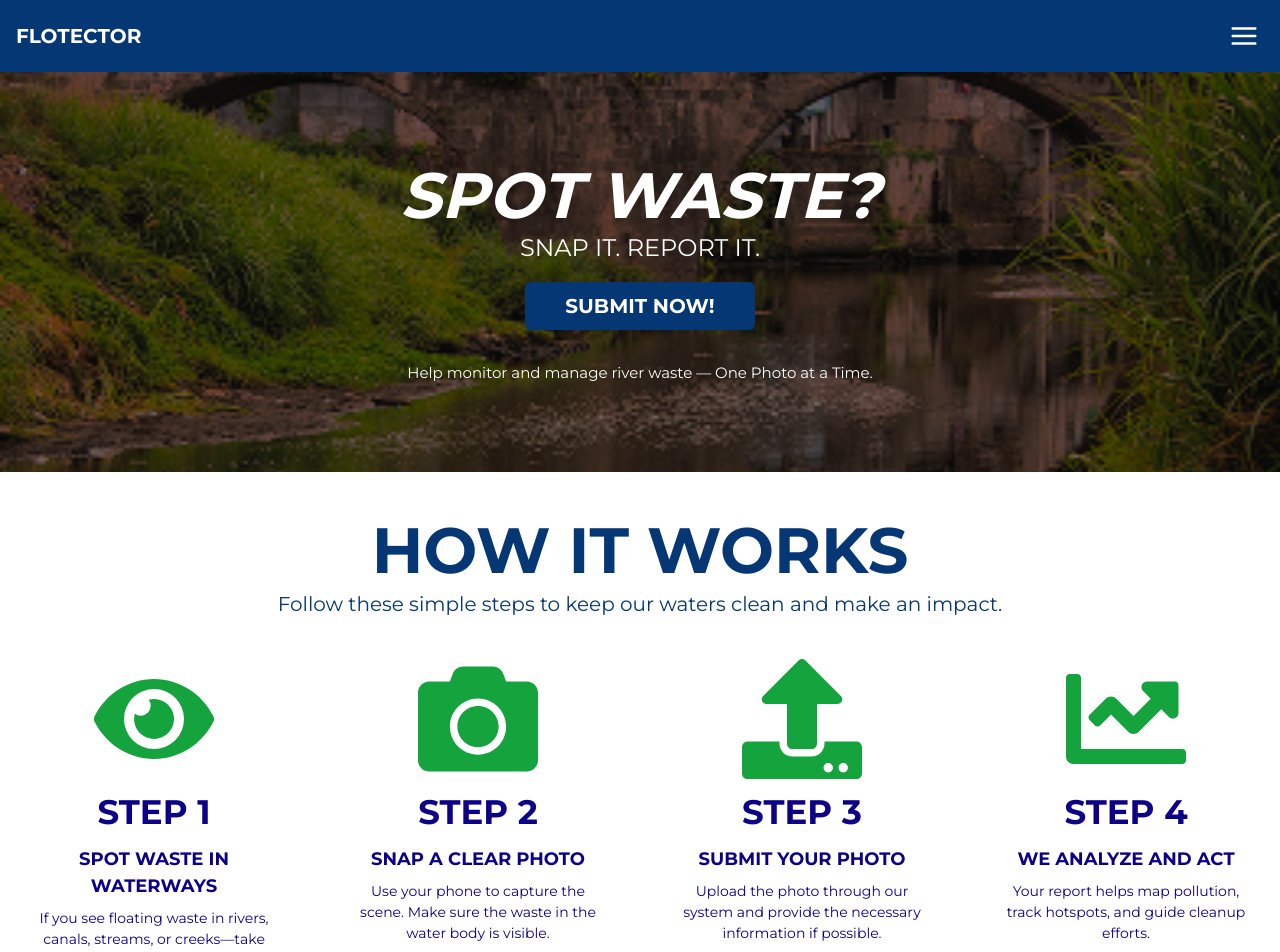
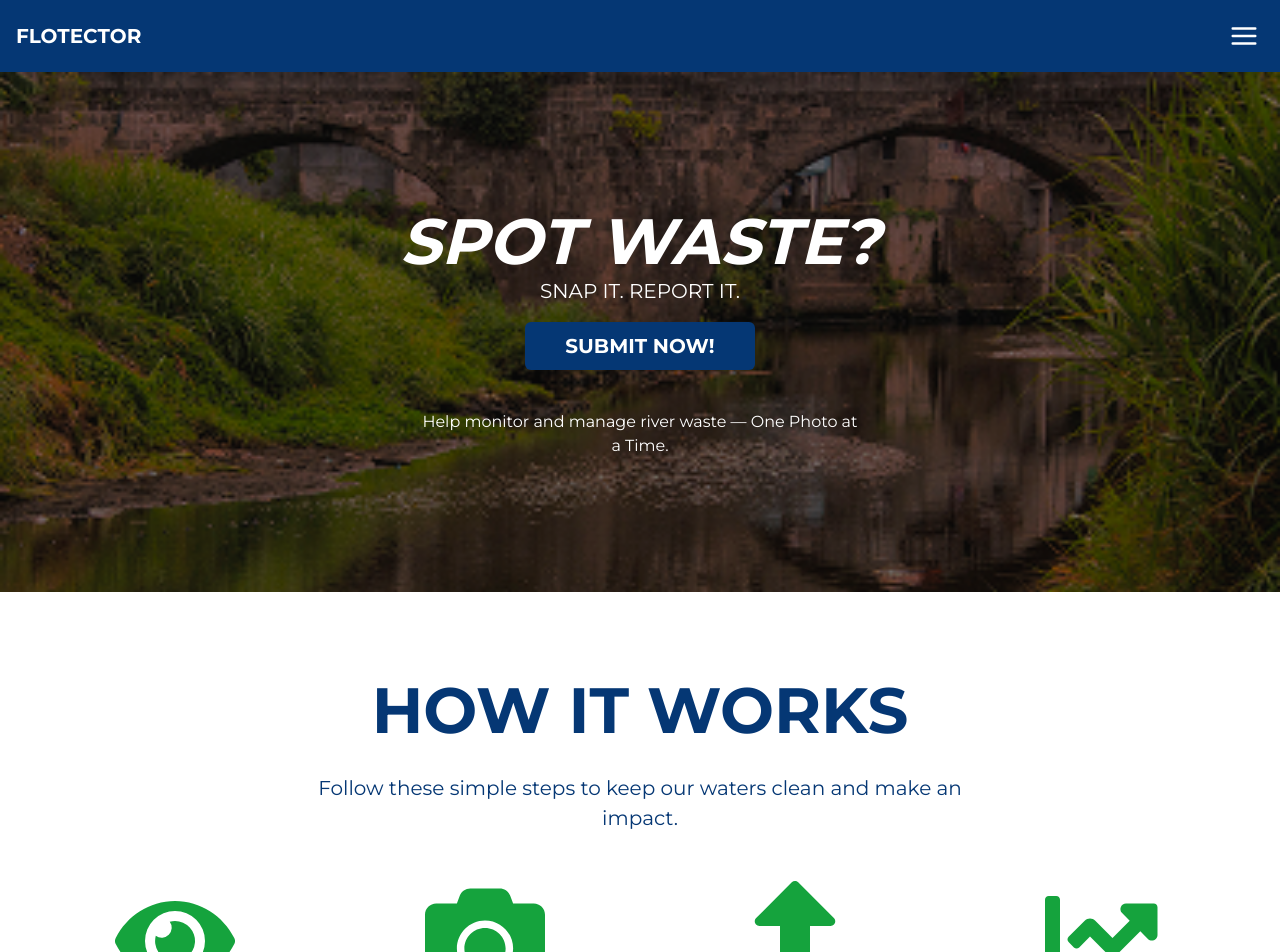
Before and after one commit to charlesascano/flotector, a React (Vite) app in the folder frontend/: page / in a window 1280 px wide. Shown: the top 952 px of the page. Built offline with nearby package versions, Linux system fonts and the light colour scheme.

Commit message:
layout overhaul, hero resize, steps overhaul

```diff
--- a/frontend/src/components/Hero.jsx
+++ b/frontend/src/components/Hero.jsx
@@ -1,45 +1,40 @@
 import React from 'react';
 import { Box, Button, Heading, Text, Flex } from '@chakra-ui/react';
-import { Link as RouterLink} from "react-router-dom";
+import { Link as RouterLink } from 'react-router-dom';
 import img from '../assets/hero-bg.png';
 
 const Hero = () => {
   return (
     <Box
-      bgImage={img}
-      backgroundSize="cover"
-      backgroundPosition="center"
-      width="100%"
-      height={{ base: "265px", md: "400px" }}
+      bgImage={`url(${img})`}
+      bgSize="cover"
+      bgPos="center"
+      w="100%"
+      minH={{ base: '400px', md: '450px', lg: '520px' }}
       color="white"
-      p={8}
       display="flex"
       flexDirection="column"
       justifyContent="center"
+      textAlign="center"
+      px={{ base: 6, md: 12 }}
+      py={{ base: 10, md: 16 }}
     >
-
-      <Flex
-        direction="column"
-        align="center"
-        justify="center"
-        textAlign="center"
-        gap={4}
-      >
+      <Flex direction="column" align="center" gap={4}>
         <Box>
           <Heading
-            fontSize={{ base: "4xl", md: "64px" }}
+            fontSize={{ base: '3xl', md: '5xl', lg: '64px' }}
             fontWeight="semibold"
             fontStyle="italic"
             lineHeight="1.1"
-            // this removes <br /> on desktop
-            display={{ base: "block", md: "inline" }}
+            display={{ base: 'block', md: 'inline' }}
           >
             SPOT
-            <Box as="span" display={{ base: "block", md: "inline" }}>
-              {" "}WASTE?
+            <Box as="span" display={{ base: 'block', md: 'inline' }}>
+              {' '}WASTE?
             </Box>
           </Heading>
-          <Text fontSize={{ base: "16px", md: "24px" }}>SNAP IT. REPORT IT.</Text>
+
+          <Text fontSize={{ base: 'md', md: 'xl' }}>SNAP IT. REPORT IT.</Text>
         </Box>
 
         <Button
@@ -47,21 +42,24 @@ const Hero = () => {
           to="/Submit"
           bg="#053774"
           color="white"
-          fontSize={["sm", "md", "xl"]}
+          fontSize={{ base: 'sm', md: 'lg', lg: 'xl' }}
           borderRadius="md"
-          px={[6, 8, 10]}
-          py={[4, 5, 6]}
-          _hover={{ bg: "#0645a0" }}
+          px={{ base: 6, md: 10 }}
+          py={{ base: 4, md: 6 }}
+          _hover={{ bg: '#0645a0' }}
         >
           SUBMIT NOW!
         </Button>
-      </Flex>
 
-      <Box textAlign="center">
-        <Text mt={8} fontSize={{ base: "10px", sm: "10px", md: "15px" }}>
+        <Text
+          mt={6}
+          fontSize={{ base: 'xs', md: 'sm', lg: 'md' }}
+          maxW="md"
+          mx="auto"
+        >
           Help monitor and manage river waste — One Photo at a Time.
         </Text>
-      </Box>
+      </Flex>
     </Box>
   );
 };
--- a/frontend/src/components/HowItWorks.jsx
+++ b/frontend/src/components/HowItWorks.jsx
@@ -1,7 +1,6 @@
 import { Box, Heading, Text, VStack, Icon, SimpleGrid } from '@chakra-ui/react';
 import { FaEye, FaCamera, FaUpload, FaChartLine } from 'react-icons/fa';
 
-// Step data
 const steps = [
   {
     icon: FaEye,
@@ -29,45 +28,47 @@ const steps = [
   },
 ];
 
-// Step card component
 const StepCard = ({ icon, title, subtitle, description }) => (
-  <VStack textAlign="center" spacing={2} maxW="260px" mx="auto">
-    <Icon as={icon} boxSize={{ base: '70px', sm: '90px', md: '100px', lg: '120px' }} color="#15A33D" />
-    <Text fontWeight="bold" fontSize={{ base: '28px', md: '34px' }} color="#0D0088">
+  <VStack textAlign="center" spacing={3} maxW="260px" mx="auto">
+    <Icon as={icon} boxSize={{ base: '70px', md: '100px', lg: '120px' }} color="#15A33D" />
+    <Text fontWeight="bold" fontSize={{ base: '2xl', md: '3xl' }} color="#0D0088">
       {title}
     </Text>
-    <Text fontWeight="700" fontSize={{ base: '16px', md: '18px' }} color="#0D0088">
+    <Text fontWeight="700" fontSize={{ base: 'md', md: 'lg' }} color="#0D0088">
       {subtitle}
     </Text>
-    <Text fontSize={{ base: '12px', md: '14px' }} color="#0D0088">
+    <Text fontSize={{ base: 'sm', md: 'md' }} color="#0D0088">
       {description}
     </Text>
   </VStack>
 );
 
 const HowItWorks = () => (
-  <Box py={10} px={5} bg="white">
+  <Box py={{ base: 16, md: 20 }} px={{ base: 6, md: 12 }} bg="white">
     <Heading
       fontWeight="600"
-      fontSize={{ base: '3xl', sm: '4xl', md: '5xl', lg: '64px' }}
+      fontSize={{ base: '3xl', md: '5xl', lg: '64px' }}
       textAlign="center"
       color="#053774"
+      mb={6}
     >
       HOW IT WORKS
     </Heading>
 
     <Text
-      fontSize={{ base: '14px', md: '18px', lg: '20px' }}
+      fontSize={{ base: 'sm', md: 'lg', lg: 'xl' }}
       textAlign="center"
-      mb={10}
+      mb={12}
       color="#053774"
+      maxW="2xl"
+      mx="auto"
     >
       Follow these simple steps to keep our waters clean and make an impact.
     </Text>
 
     <SimpleGrid
       columns={{ base: 1, sm: 2, lg: 4 }}
-      spacing={{ base: 10, sm: 12, md: 14 }}
+      spacing={{ base: 10, md: 14 }}
       justifyItems="center"
     >
       {steps.map((step, i) => (
--- a/frontend/src/components/Layout.jsx
+++ b/frontend/src/components/Layout.jsx
@@ -7,7 +7,14 @@ const Layout = ({ children }) => {
   return (
     <Flex direction="column" minH="100vh">
       <NavBar />
-      <Box flex="1">{children}</Box>
+
+      {/* Spacer to push content below fixed navbar */}
+      <Box h={{ base: '64px', md: '72px' }} flexShrink={0} />
+
+      <Box as="main" flex="1">
+        {children}
+      </Box>
+
       <Footer />
     </Flex>
   );
--- a/frontend/src/pages/Home.jsx
+++ b/frontend/src/pages/Home.jsx
@@ -8,10 +8,8 @@ export default function Home() {
   return (
     <>
     <Layout>
-      <VStack spacing={0} pt="72px" align="stretch">
-        <Hero />
-        <HowItWorks />
-      </VStack>
+      <Hero />
+      <HowItWorks />
     </Layout>
     </>
   );
```
